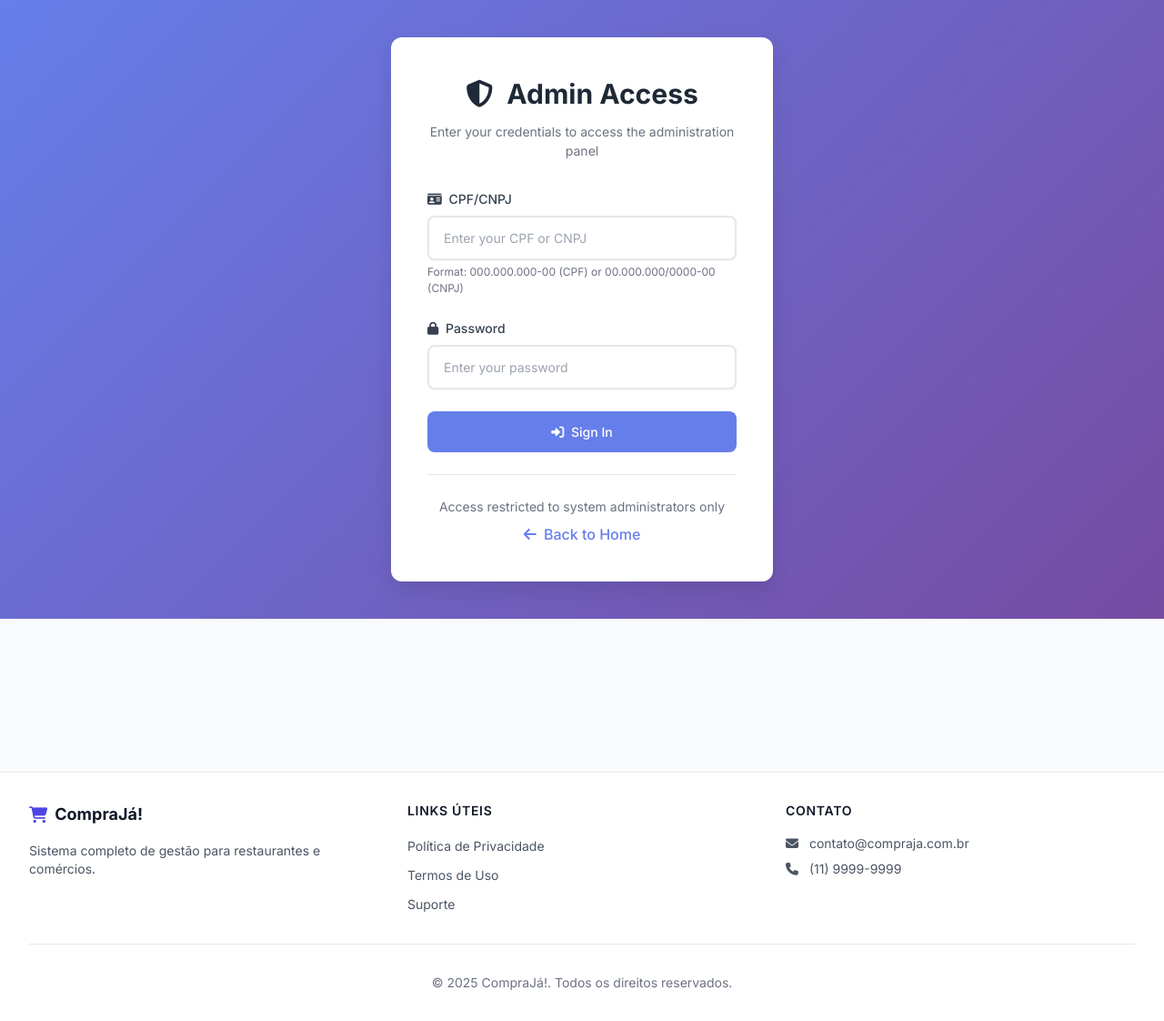
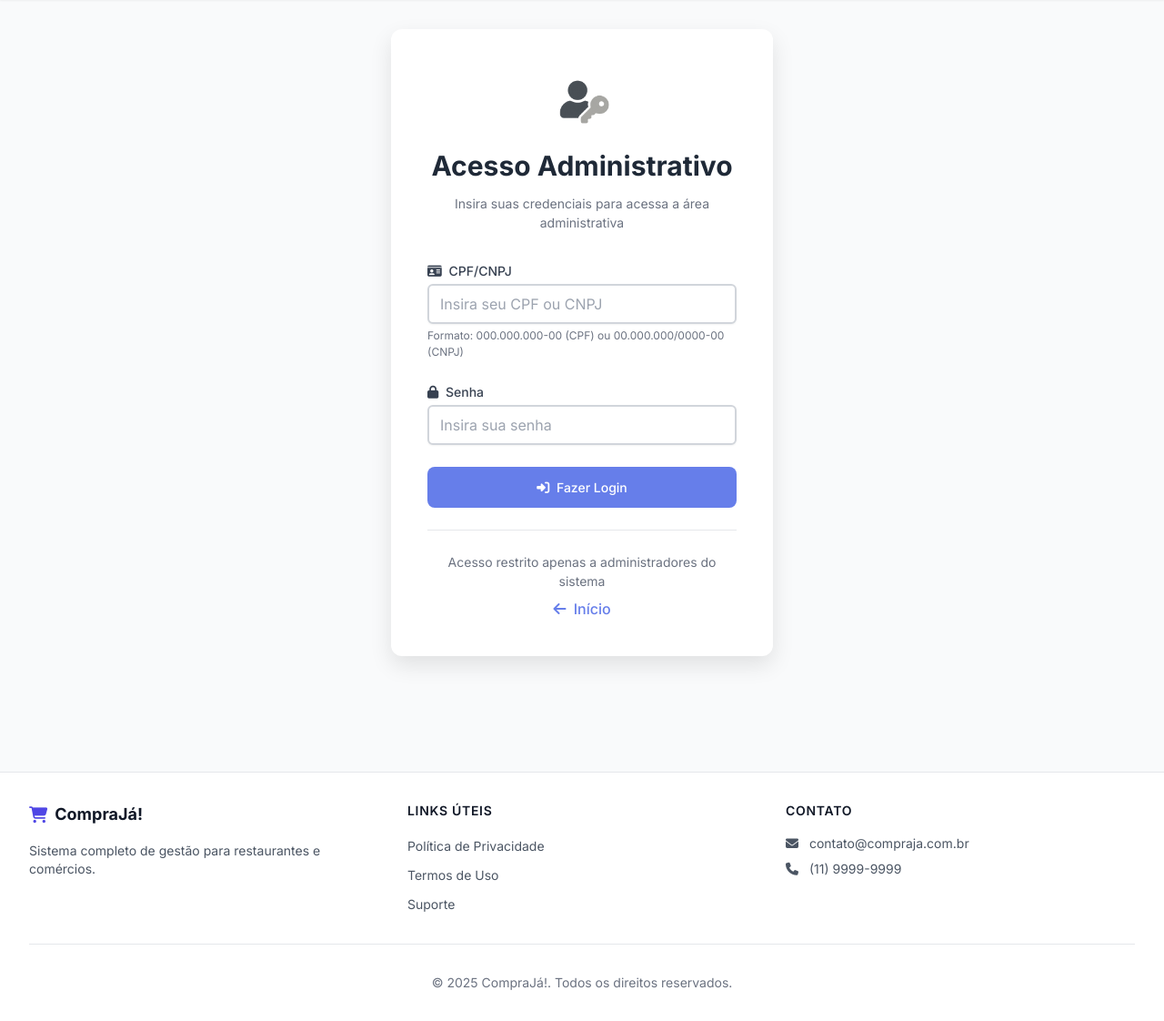
Before and after one commit to halisson-gomides/restaurant-crm, a FastAPI app: page /auth/login in a window 1280 px wide. Shown: the part 65-1187 px from the top of the page at 91% size. Run offline with FastAPI, Linux system fonts and the light colour scheme; some libraries are stand-ins or nearby versions.

Commit message:
stage 2.1

```diff
--- a/templates/auth/login.html
+++ b/templates/auth/login.html
@@ -1,6 +1,6 @@
 {% extends "base.html" %}
 
-{% block title %}Admin Login - Restaurant CRM{% endblock %}
+{% block title %}Login - {{company_name}}{% endblock %}
 
 {% block extra_head %}
 <style>
@@ -9,7 +9,7 @@
         display: flex;
         align-items: center;
         justify-content: center;
-        background: linear-gradient(135deg, #667eea 0%, #764ba2 100%);
+        /* background: linear-gradient(135deg, #667eea 0%, #764ba2 100%); */
         padding: 2rem 1rem;
     }
 
@@ -32,6 +32,15 @@
         font-weight: 700;
         color: #1f2937;
         margin-bottom: 0.5rem;
+        text-align: center;
+    }
+
+    .login-title .logo {
+        display: block;            /* faz a imagem ocupar a linha inteira */
+        margin: 0 auto 0.5rem;     /* centraliza e adiciona espaçamento abaixo */
+        width: 80px;               /* evite % para não ficar muito pequena */
+        max-width: 120px;          /* segurança extra */
+        height: auto;
     }
 
     .login-subtitle {
@@ -47,34 +56,6 @@
         margin-bottom: 1.5rem;
     }
 
-    .form-label {
-        display: block;
-        font-size: 0.875rem;
-        font-weight: 500;
-        color: #374151;
-        margin-bottom: 0.5rem;
-    }
-
-    .form-input {
-        width: 100%;
-        padding: 0.75rem 1rem;
-        border: 2px solid #e5e7eb;
-        border-radius: 8px;
-        font-size: 0.875rem;
-        transition: all 0.2s;
-        background-color: white;
-        color: #374151;
-    }
-
-    .form-input:focus {
-        outline: none;
-        border-color: #667eea;
-        box-shadow: 0 0 0 3px rgba(102, 126, 234, 0.1);
-    }
-
-    .form-input::placeholder {
-        color: #9ca3af;
-    }
 
     .login-button {
         width: 100%;
@@ -128,29 +109,7 @@
         color: #5a67d8;
     }
 
-    .error-message {
-        background: #fef2f2;
-        border: 1px solid #fecaca;
-        color: #dc2626;
-        padding: 0.75rem;
-        border-radius: 6px;
-        font-size: 0.875rem;
-        margin-bottom: 1rem;
-        display: none;
-    }
 
-    .loading-spinner {
-        width: 16px;
-        height: 16px;
-        border: 2px solid #ffffff;
-        border-radius: 50%;
-        border-top-color: transparent;
-        animation: spin 1s linear infinite;
-    }
-
-    @keyframes spin {
-        to { transform: rotate(360deg); }
-    }
 
     /* CPF/CNPJ formatting helper */
     .input-helper {
@@ -181,11 +140,11 @@
     <div class="login-card">
         <div class="login-header">
             <div class="login-title">
-                <i class="fas fa-shield-alt mr-2"></i>
-                Admin Access
+                <img src="/static/img/180c71ee-6d5b-40ab-a8e1-062261ce86fe.png" alt="Descrição da Imagem" class="logo">
+                Acesso Administrativo
             </div>
             <div class="login-subtitle">
-                Enter your credentials to access the administration panel
+                Insira suas credenciais para acessa a área administrativa
             </div>
         </div>
 
@@ -202,24 +161,24 @@
                     id="username"
                     name="username"
                     class="form-input"
-                    placeholder="Enter your CPF or CNPJ"
+                    placeholder="Insira seu CPF ou CNPJ"
                     required
                     maxlength="18"
                 >
-                <div class="input-helper">Format: 000.000.000-00 (CPF) or 00.000.000/0000-00 (CNPJ)</div>
+                <div class="input-helper">Formato: 000.000.000-00 (CPF) ou 00.000.000/0000-00 (CNPJ)</div>
             </div>
 
             <div class="form-group">
                 <label for="password" class="form-label">
                     <i class="fas fa-lock mr-1"></i>
-                    Password
+                    Senha
                 </label>
                 <input
                     type="password"
                     id="password"
                     name="password"
                     class="form-input"
-                    placeholder="Enter your password"
+                    placeholder="Insira sua senha"
                     required
                 >
             </div>
@@ -227,17 +186,17 @@
             <button type="submit" id="login-button" class="login-button">
                 <span id="button-text">
                     <i class="fas fa-sign-in-alt mr-1"></i>
-                    Sign In
+                    Fazer Login
                 </span>
                 <div id="loading-spinner" class="loading-spinner" style="display: none;"></div>
             </button>
         </form>
 
         <div class="login-footer">
-            <p>Access restricted to system administrators only</p>
+            <p>Acesso restrito apenas a administradores do sistema</p>
             <a href="/" class="back-link">
                 <i class="fas fa-arrow-left mr-1"></i>
-                Back to Home
+                Início
             </a>
         </div>
     </div>
```
Also changed, not shown: static/img/180c71ee-6d5b-40ab-a8e1-062261ce86fe.png (added).
